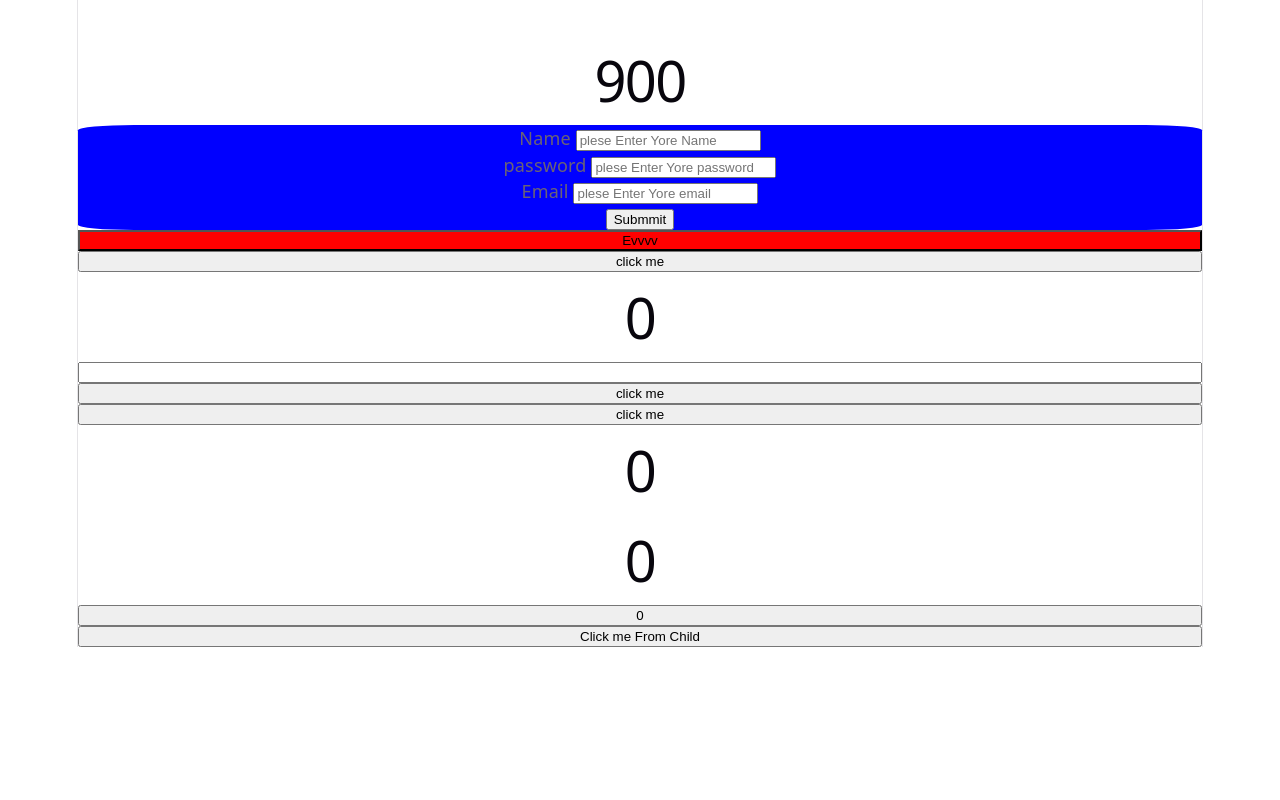
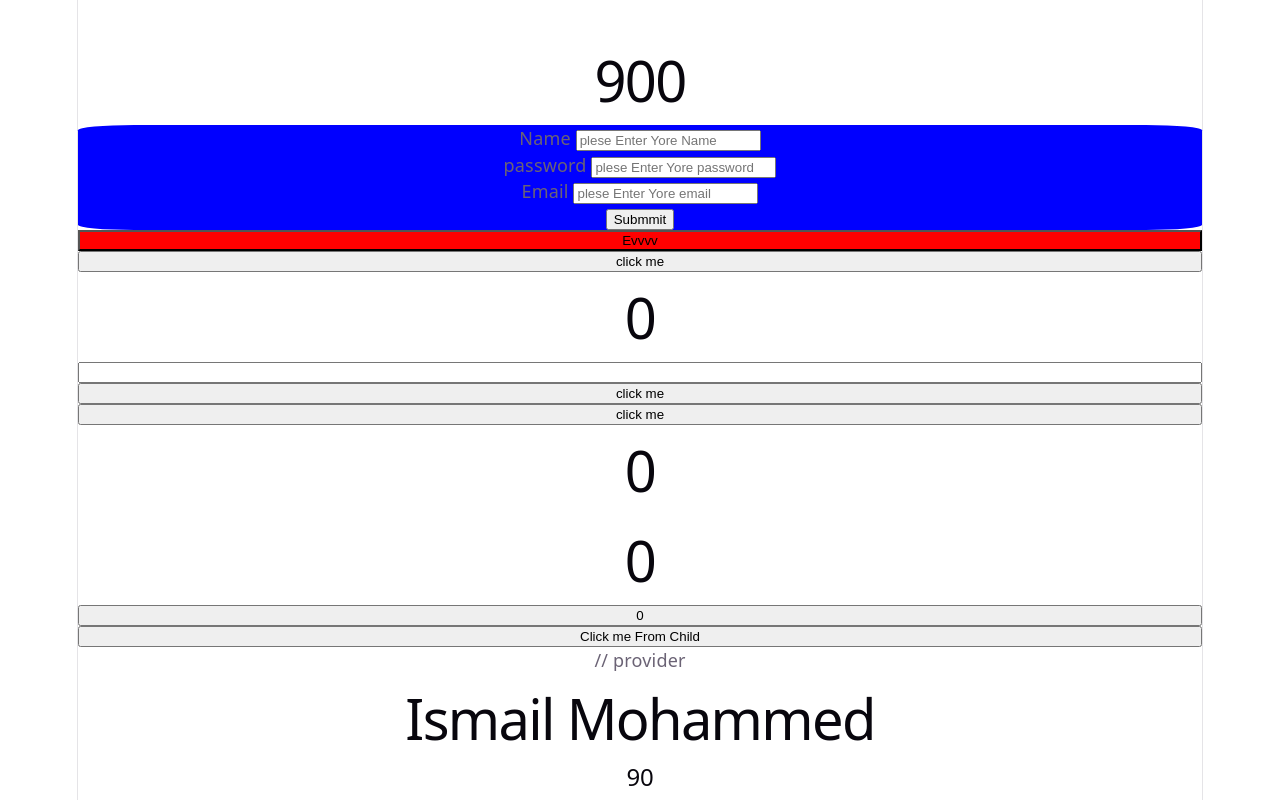
Before and after one commit to Mdismail-ai/React, a React (Vite) app in the folder useState/: page / in a window 1280 px wide. Shown: the part 494-1294 px from the top of the page. Before the commit the page ends 1141 px from the top, so only its background shows below. Built offline with nearby package versions, Linux system fonts and the light colour scheme; no server answers.

Commit message:
3rdcommit

```diff
--- a/useState/src/App.jsx
+++ b/useState/src/App.jsx
@@ -5,6 +5,7 @@ import UseEffectHook from './UseEffectHook'
 import UseRefHook from './UseRefHook'
 import UseMemoHook from './useMemoHook'
 import UseCallBackHook from './UseCallBackHook'
+import UseContextHook from './UseContextHook'
 
 function App() {
   const [count, setCount] = useState(0)
@@ -51,6 +52,7 @@ function App() {
       <UseRefHook/>
       <UseMemoHook/>
       <UseCallBackHook/>
+      <UseContextHook/>
     </>
   )
 }
--- a/useState/src/ChildOne.jsx
+++ b/useState/src/ChildOne.jsx
@@ -1,6 +1,7 @@
-import React from "react"
-const ChildOne = ({handleClick}) =>{
+import React, { useContext } from "react"
+const ChildOne = ({handleClick} ) =>{
     console.log("component-rerenderd")
+
     return (<>
 
         <button onClick={handleClick}>Click me From Child </button>
--- /dev/null
+++ b/useState/src/ChildSecond.jsx
@@ -0,0 +1,14 @@
+import { useContext } from "react"
+import {a} from './UseContextHook'
+
+const ChildSecond =()=>{
+    const {name ,age } = useContext(a)  // use
+    return (
+        <>
+<h1>{name}</h1>
+      <h2>{age}</h2>
+        </>
+    )
+}
+
+export default ChildSecond
--- /dev/null
+++ b/useState/src/UseContextHook.jsx
@@ -0,0 +1,20 @@
+import { createContext } from "react"
+import ChildOne from "./ChildOne";
+import ChildSecond from "./ChildSecond";
+
+
+export   const a = createContext(); /// create out side the componenets
+const UseContextHook =()=>{
+ const name = "Ismail Mohammed "
+ const age = 90
+    return(
+        <>
+      <a.Provider value={{name, age}}>    // provider
+          <ChildSecond/>
+      </a.Provider>
+
+        </>
+    )
+}
+
+export default UseContextHook
```
Also changed, not shown: useState/src/ChildThird.jsx (added, +9 -0 lines).
